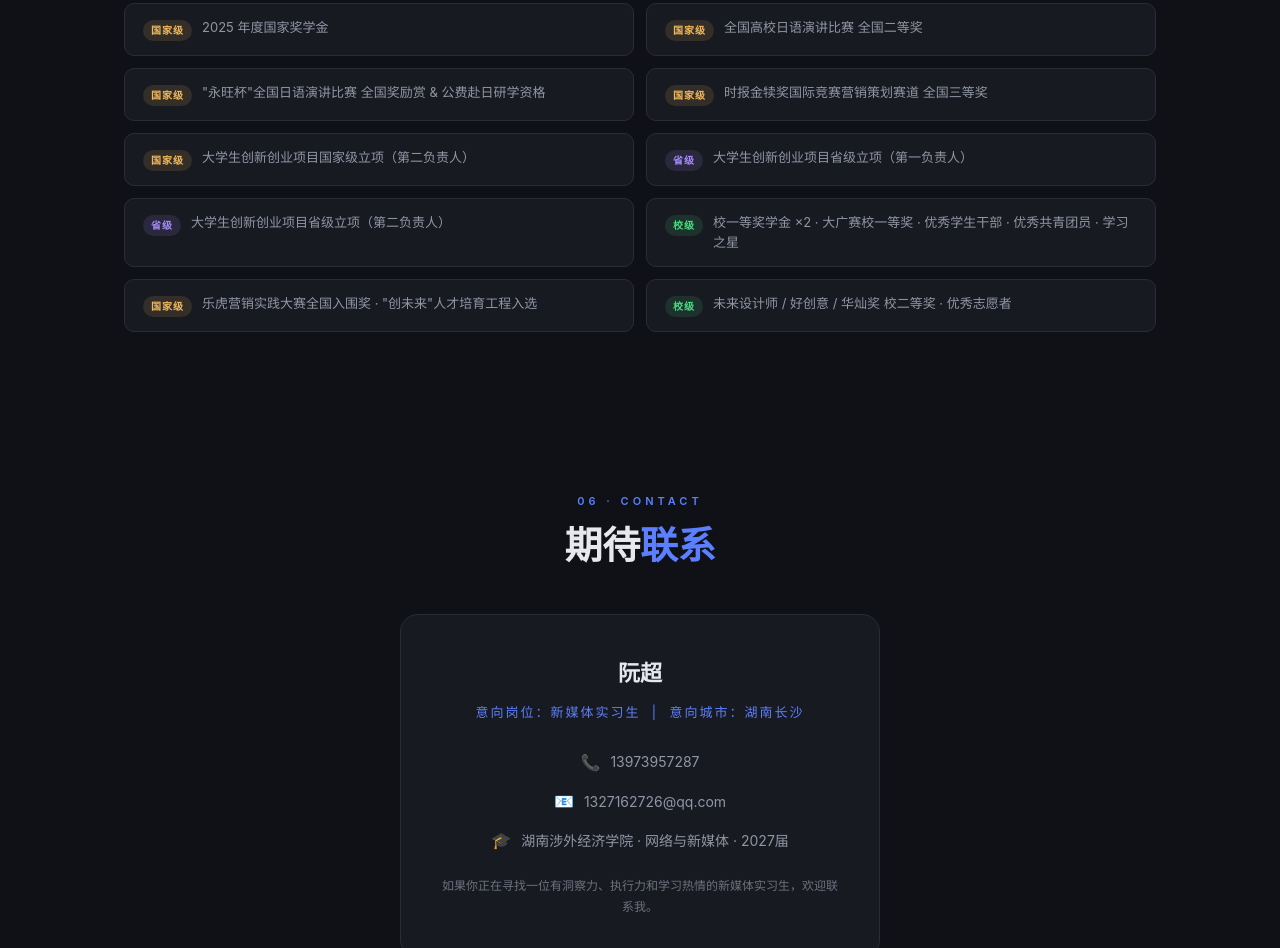
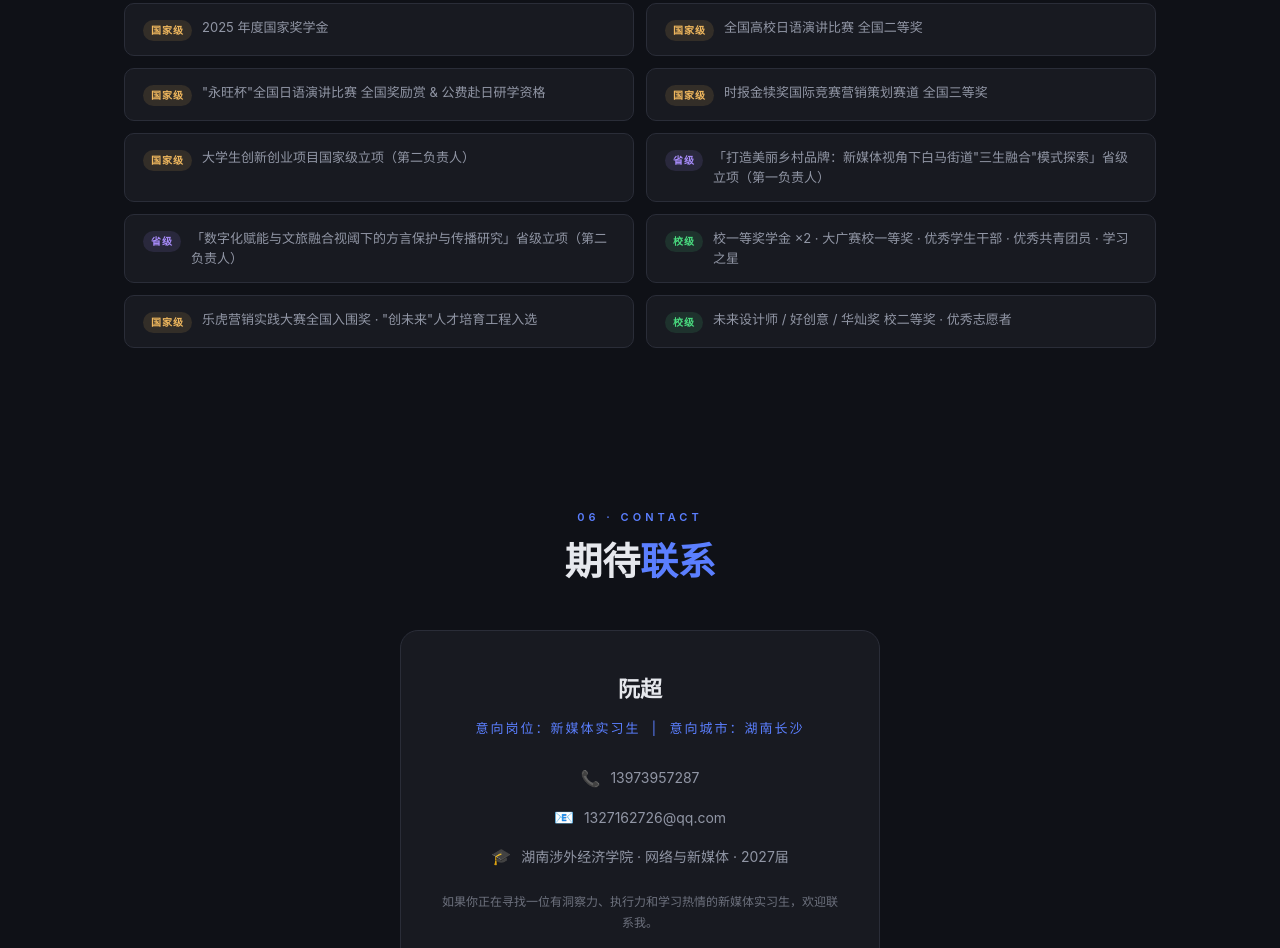
Before and after one commit to ruanchao2003/portfolio, a plain HTML site: page index.html in a window 1280 px wide. Shown: the part 4567-5515 px from the top of the page. Drawn offline with Linux system fonts and the light colour scheme.

Commit message:
更新荣誉区：替换大创项目为具体项目名称

```diff
--- a/index.html
+++ b/index.html
@@ -844,8 +844,8 @@
     <li class="fade-in"><span class="honor-level national">国家级</span><span class="honor-text">"永旺杯"全国日语演讲比赛 全国奖励赏 &amp; 公费赴日研学资格</span></li>
     <li class="fade-in"><span class="honor-level national">国家级</span><span class="honor-text">时报金犊奖国际竞赛营销策划赛道 全国三等奖</span></li>
     <li class="fade-in"><span class="honor-level national">国家级</span><span class="honor-text">大学生创新创业项目国家级立项（第二负责人）</span></li>
-    <li class="fade-in"><span class="honor-level province">省级</span><span class="honor-text">大学生创新创业项目省级立项（第一负责人）</span></li>
-    <li class="fade-in"><span class="honor-level province">省级</span><span class="honor-text">大学生创新创业项目省级立项（第二负责人）</span></li>
+    <li class="fade-in"><span class="honor-level province">省级</span><span class="honor-text">「打造美丽乡村品牌：新媒体视角下白马街道"三生融合"模式探索」省级立项（第一负责人）</span></li>
+    <li class="fade-in"><span class="honor-level province">省级</span><span class="honor-text">「数字化赋能与文旅融合视阈下的方言保护与传播研究」省级立项（第二负责人）</span></li>
     <li class="fade-in"><span class="honor-level school">校级</span><span class="honor-text">校一等奖学金 ×2 · 大广赛校一等奖 · 优秀学生干部 · 优秀共青团员 · 学习之星</span></li>
     <li class="fade-in"><span class="honor-level national">国家级</span><span class="honor-text">乐虎营销实践大赛全国入围奖 · "创未来"人才培育工程入选</span></li>
     <li class="fade-in"><span class="honor-level school">校级</span><span class="honor-text">未来设计师 / 好创意 / 华灿奖 校二等奖 · 优秀志愿者</span></li>
```
